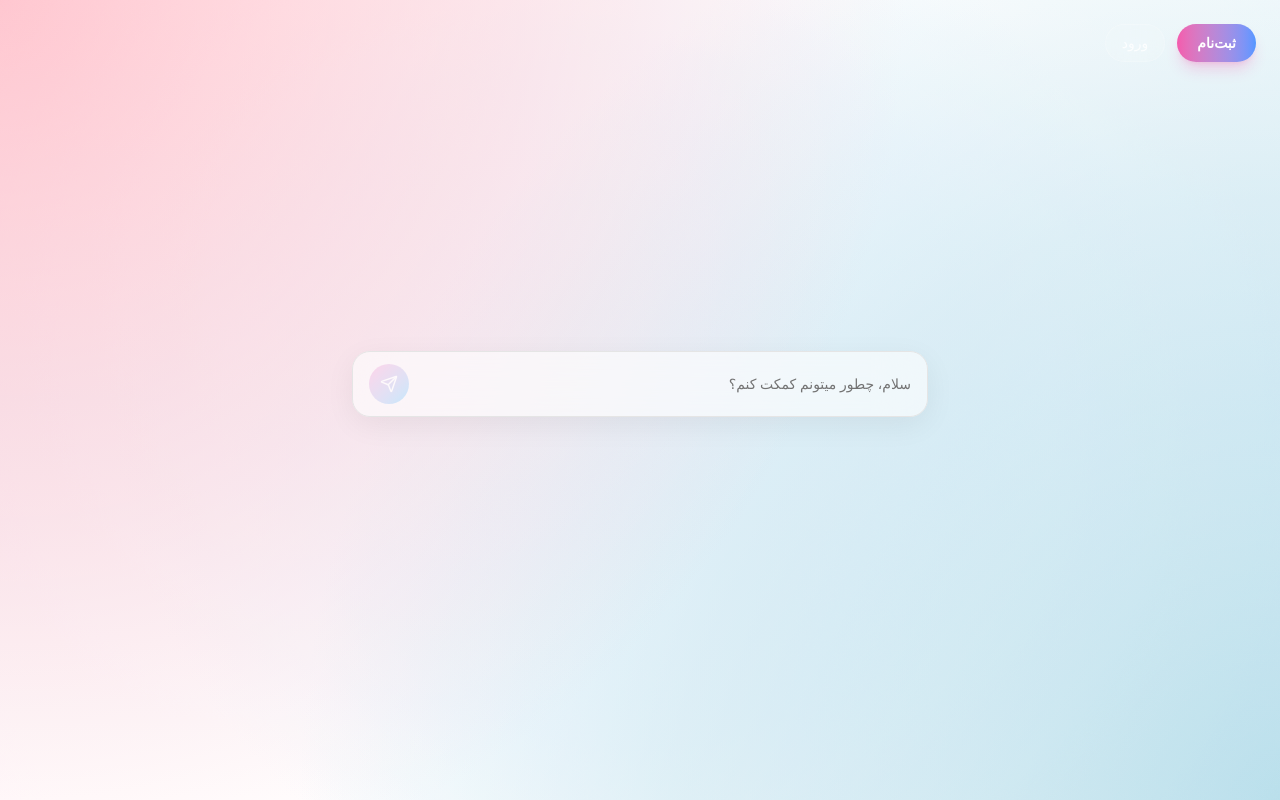
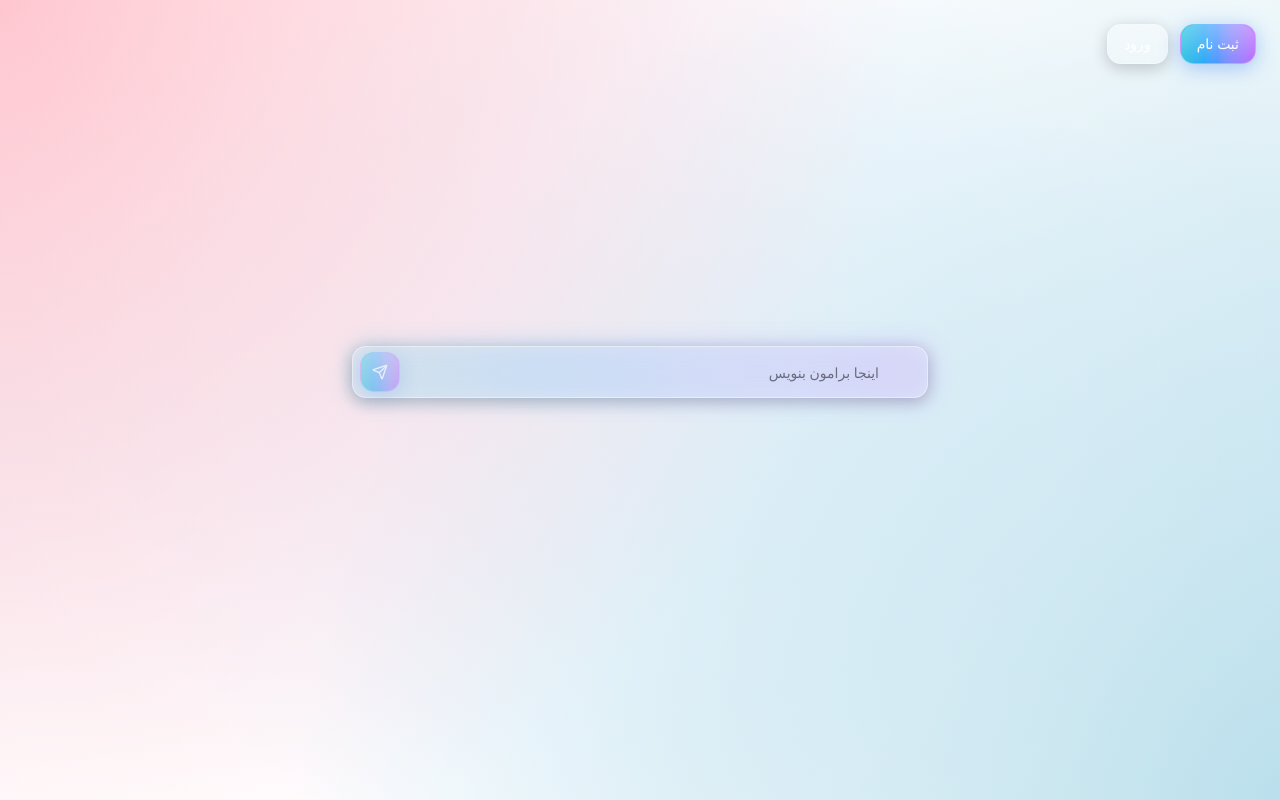
Before and after one commit to mohammadrezagolchehre/MIREA, a Next.js app: page / in a window 1280 px wide. Built offline with nearby package versions, Linux system fonts and the light colour scheme.

Commit message:
fixing chat and btns

```diff
--- a/app/globals.css
+++ b/app/globals.css
@@ -3,7 +3,6 @@
 @import "shadcn/tailwind.css";
 
 
-@import "./styles/buttons.css";
 
 
 @custom-variant dark (&:is(.dark *));
--- a/app/page.tsx
+++ b/app/page.tsx
@@ -3,22 +3,19 @@
 import { GlassAvatar } from "@/components/ui/glass-avatar";
 import { Avatar, AvatarImage, AvatarFallback } from "@/components/ui/avatar";
 import ChatContainer from "@/components/ui/Liora/ChatContainer";
+import { GlassButton } from "@/components/ui/glass-button";
+
 
 export default function Home() {
   return (
 <main className="relative min-h-screen flex flex-col justify-center items-center liora-bg px-4">
 
-     <header className="absolute top-6 right-6 z-20">
-      <div className="flex gap-3">
-        <button className="btn-login">
-            ورود
-        </button>
+    <header className="absolute top-6 right-6 z-20 flex gap-3">
+      <GlassButton variant="default">ورود</GlassButton>
+      <GlassButton variant="primary">ثبت نام</GlassButton>
+    </header>
 
-        <button className="btn-register">
-            ثبت‌نام
-         </button>
-      </div>
-    </header>
+
     <ChatContainer />
     <div className="liora-vintage" />
 
--- a/app/styles/buttons.css
+++ /dev/null
@@ -1,26 +0,0 @@
-@layer components {
-
-  .btn {
-    @apply px-4 py-2 rounded-full text-sm transition;
-  }
-
-  .btn-login {
-    @apply
-      px-4 py-2 rounded-full text-sm transition
-      text-white/80
-      bg-white/10
-      backdrop-blur-md
-      border border-white/20
-      hover:bg-white/20;
-  }
-
-  .btn-register {
-    @apply
-      px-5 py-2 rounded-full text-sm transition
-      font-semibold text-white
-      bg-linear-to-r from-pink-500/80 to-blue-500/80
-      hover:from-pink-500 hover:to-blue-500
-      shadow-lg shadow-pink-500/20;
-  }
-
-}
--- /dev/null
+++ b/components/glass-textarea.tsx
@@ -0,0 +1,82 @@
+"use client"
+
+import * as React from "react"
+import { motion } from "framer-motion"
+import { cn } from "@/lib/utils"
+
+export interface GlassTextareaProps extends React.TextareaHTMLAttributes<HTMLTextAreaElement> {
+  glowOnFocus?: boolean
+  label?: string
+  error?: string
+}
+
+const GlassTextarea = React.forwardRef<HTMLTextAreaElement, GlassTextareaProps>(
+  ({ className, glowOnFocus = true, label, error, id, ...props }, ref) => {
+    const textareaId = id || "glass-textarea-id"
+    const errorId = `${textareaId}-error`
+
+    return (
+      <div className="relative w-full">
+        {label && (
+          <motion.label
+            htmlFor={textareaId}
+            className="block text-sm font-medium text-white/80 mb-2"
+            initial={{ opacity: 0, y: -4 }}
+            animate={{ opacity: 1, y: 0 }}
+            transition={{ duration: 0.2 }}
+          >
+            {label}
+          </motion.label>
+        )}
+        <motion.div
+          className="relative group"
+          initial={{ opacity: 0, y: 8 }}
+          animate={{ opacity: 1, y: 0 }}
+          transition={{ type: "spring", visualDuration: 0.3, bounce: 0.2 }}
+        >
+          {glowOnFocus && (
+            <motion.div
+              className="absolute -inset-0.5 rounded-xl bg-gradient-to-r from-cyan-500/0 via-blue-500/0 to-purple-500/0 blur-md group-focus-within:from-cyan-500/30 group-focus-within:via-blue-500/30 group-focus-within:to-purple-500/30 transition-all duration-300"
+              aria-hidden="true"
+            />
+          )}
+          <textarea
+            id={textareaId}
+            className={cn(
+              "relative flex min-h-[120px] w-full rounded-xl px-4 py-3 text-sm",
+              "bg-white/10 backdrop-blur-xl border border-white/20",
+              "text-black placeholder:black/40 text-right",
+              "shadow-[0_4px_16px_rgba(0,0,0,0.2)]",
+              "transition-all duration-300 resize-none",
+              "focus:outline-none focus:border-white/40 focus:bg-white/15",
+              "focus:ring-2 focus:ring-cyan-400/30 focus:ring-offset-0",
+              "disabled:cursor-not-allowed disabled:opacity-50",
+              error && "border-red-400/50 focus:border-red-400/70 focus:ring-red-400/30",
+              className,
+
+            )}
+            ref={ref}
+            aria-invalid={error ? "true" : undefined}
+            aria-describedby={error ? errorId : undefined}
+            {...props}
+          />
+        </motion.div>
+        {error && (
+          <motion.p
+            id={errorId}
+            className="mt-2 text-sm text-red-400"
+            initial={{ opacity: 0, y: -4 }}
+            animate={{ opacity: 1, y: 0 }}
+            transition={{ duration: 0.2 }}
+            role="alert"
+          >
+            {error}
+          </motion.p>
+        )}
+      </div>
+    )
+  },
+)
+GlassTextarea.displayName = "GlassTextarea"
+
+export { GlassTextarea }
--- a/components/ui/Liora/MessageBubble.tsx
+++ b/components/ui/Liora/MessageBubble.tsx
@@ -11,7 +11,8 @@ export default function MessageBubble({ message }: { message: Message }) {
 
   return (
     <div
-      className={`max-w-[70%] p-3 rounded-2xl ${
+      className={`max-w-[70%] p-3 rounded-2xl break-words whitespace-pre-wrap
+      ${
         isUser
           ? "self-end bg-linear-to-br from-pink-300 to-sky-300 text-white"
           : "self-start bg-white/60 backdrop-blur-md text-foreground"
--- a/components/ui/Liora/MessageInput.tsx
+++ b/components/ui/Liora/MessageInput.tsx
@@ -2,7 +2,9 @@
 
 import { useState } from "react";
 import { Send } from "lucide-react";
-
+import { GlassTextarea } from "@/components/glass-textarea";
+import { GlassInput } from "@/components/ui/glass-input";
+import { GlassButton } from "@/components/ui/glass-button";
 type MessageInputProps = {
   onSend: (text: string) => void;
 };
@@ -10,32 +12,48 @@ type MessageInputProps = {
 export default function MessageInput({ onSend }: MessageInputProps) {
   const [message, setMessage] = useState("");
 
+
+  const isMultiline = message.includes("\n") || message.length > 32;
+
   const handleSend = () => {
     if (!message.trim()) return;
-    onSend(message);   // پیام به بیرون ارسال میشه
-    setMessage("");    // خالی کردن input بعد از ارسال
+    onSend(message);
+    setMessage("");
   };
 
 return (
-    <div className="w-full max-w-xl mx-auto">
-      <div className="flex items-center gap-3 rounded-2xl px-4 py-3 bg-white/60 backdrop-blur-xl border border-pink/40 shadow-[0_8px_30px_rgba(0,0,0,0.06)]">
-        <button
+  <div className="w-full max-w-xl mx-auto relative">
+
+    {isMultiline ? (
+      <GlassTextarea
+        value={message}
+        onChange={(e) => setMessage(e.target.value)}
+        rows={2}
+        className="pr-12"
+        placeholder="اینجا برامون بنویس"
+        autoFocus
+      />
+    ) : (
+      <GlassInput
+        value={message}
+        onChange={(e) => setMessage(e.target.value)}
+        className="pr-12"
+        placeholder="اینجا برامون بنویس"
+        autoFocus
+      />
+    )}
+
+    <GlassButton
+      variant="primary"
+      size="icon"
       onClick={handleSend}
       disabled={!message.trim()}
-          className="h-10 w-10 rounded-full flex items-center justify-center bg-gradient-to-br from-pink-300 to-sky-300 text-white transition hover:scale-105 disabled:opacity-40 disabled:hover:scale-100"
+      className="absolute left-2 bottom-6"
     >
-          <Send size={18} />
-        </button>
+      <Send size={16} />
+    </GlassButton>
 
-        <textarea
-          value={message}
-          onChange={(e) => setMessage(e.target.value)}
-          rows={1}
-          dir="rtl"
-          placeholder="سلام، چطور میتونم کمکت کنم؟"
-          className="flex-1 resize-none bg-transparent text-sm text-foreground placeholder:text-muted-foreground focus:outline-none text-right"
-        />
-      </div>
   </div>
 );
+
 }
--- /dev/null
+++ b/components/ui/glass-input.tsx
@@ -0,0 +1,39 @@
+"use client"
+
+import * as React from "react"
+import { cn } from "@/lib/utils"
+
+export interface GlassInputProps extends React.InputHTMLAttributes<HTMLInputElement> {
+  glowOnFocus?: boolean
+}
+
+const GlassInput = React.forwardRef<HTMLInputElement, GlassInputProps>(
+  ({ className, type, glowOnFocus = true, ...props }, ref) => {
+    return (
+      <div className="relative group">
+        {glowOnFocus && (
+          <div className="absolute -inset-0.5 rounded-xl bg-linear-to-r from-cyan-500/0 via-blue-500/0 to-purple-500/0 blur-md opacity-0 transition-all duration-300 group-focus-within:from-cyan-500/30 group-focus-within:via-blue-500/30 group-focus-within:to-purple-500/30 group-focus-within:opacity-70" />
+        )}
+        <input
+          type={type}
+          className={cn(
+            "relative flex h-13 w-full rounded-xl px-4 py-2 text-sm",
+            "bg-white/10 backdrop-blur-xl border border-white/20",
+            "text-black placeholder:black/40 text-right",
+            "shadow-[0_4px_16px_rgba(0,0,0,0.2)]",
+            "transition-all duration-300",
+            "focus:outline-none focus:border-white/40 focus:bg-white/15",
+            "disabled:cursor-not-allowed disabled:opacity-50",
+            "file:border-0 file:bg-transparent file:text-sm file:font-medium file:text-white",
+            className,
+          )}
+          ref={ref}
+          {...props}
+        />
+      </div>
+    )
+  },
+)
+GlassInput.displayName = "GlassInput"
+
+export { GlassInput }
--- a/package.json
+++ b/package.json
@@ -13,6 +13,7 @@
     "@radix-ui/react-slot": "^1.2.4",
     "class-variance-authority": "^0.7.1",
     "clsx": "^2.1.1",
+    "framer-motion": "^12.33.0",
     "lucide-react": "^0.563.0",
     "next": "16.1.6",
     "radix-ui": "^1.4.3",
```
Also changed, not shown: 1 other file (tests, documents, lock files or other folders). Lines whose indentation alone changed are shown as unchanged.
